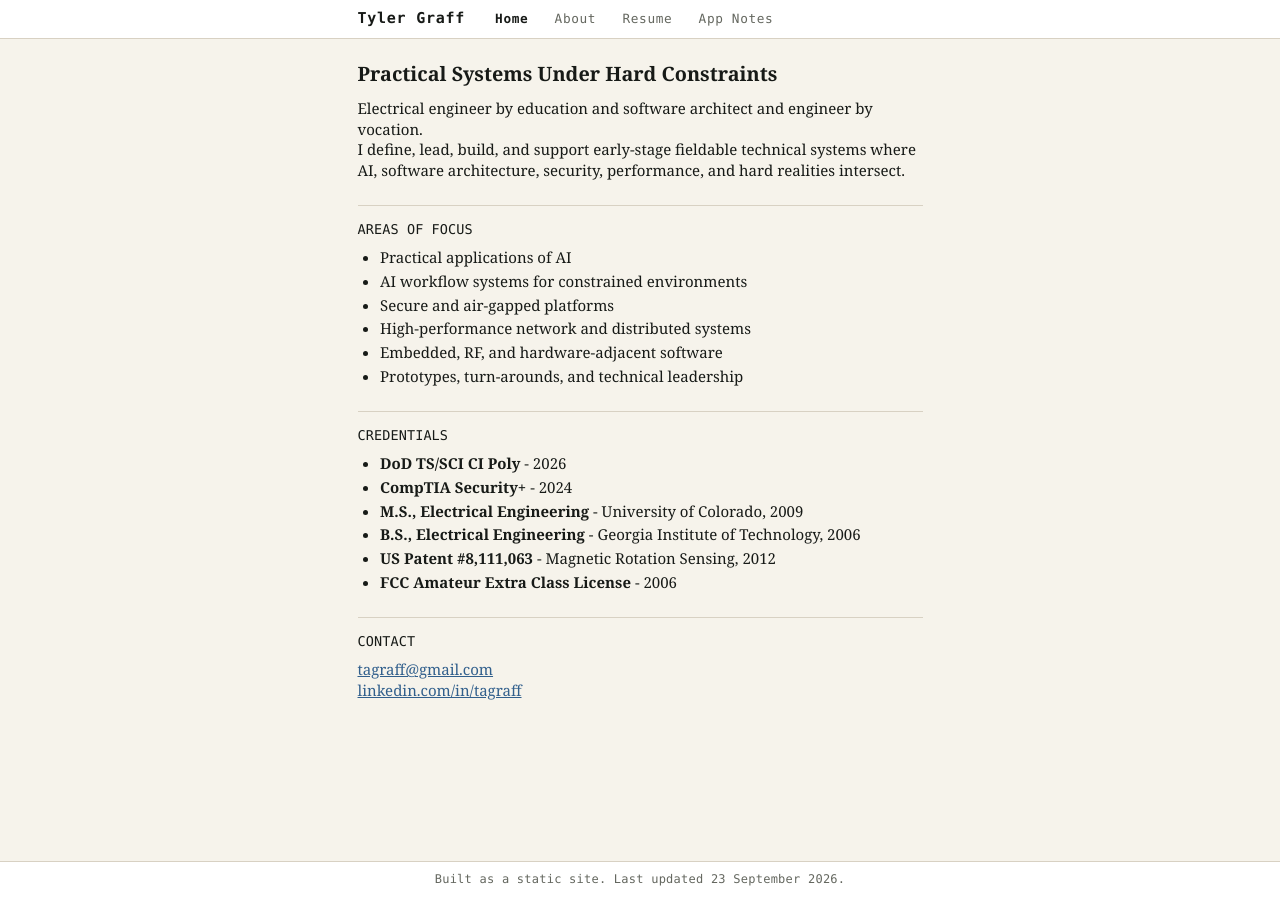
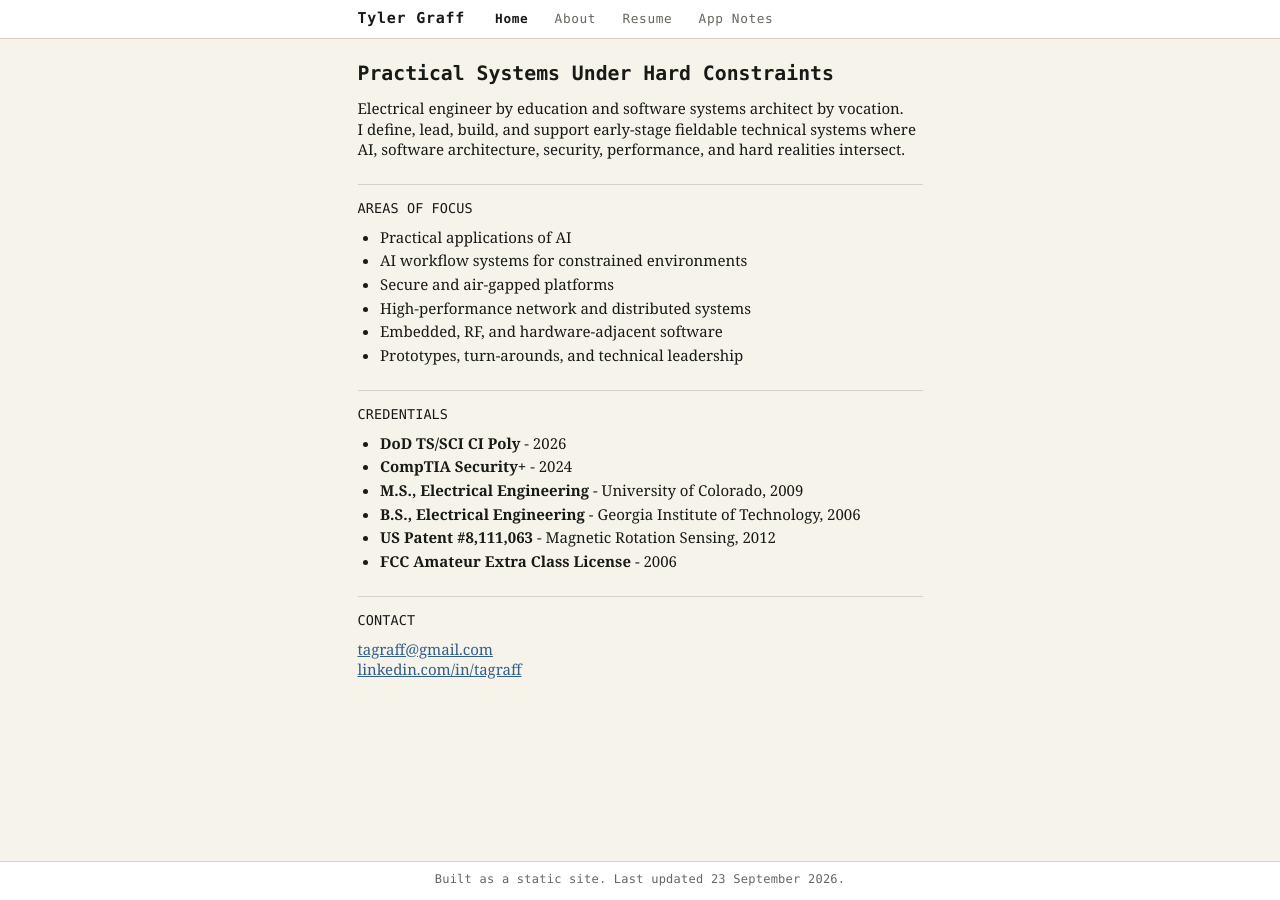
Before and after one commit to tylergraff/tylergraff.github.io, a Jekyll site: the page built from index.md, in a window 1280 px wide. Built offline with Jekyll 4.4.1, drawn with Linux system fonts in a browser that asks for light colours.

Commit message:
Use monospace for site tagline; tweak homepage wording

```diff
--- a/assets/css/main.css
+++ b/assets/css/main.css
@@ -270,6 +270,7 @@ p.intro-block {
 }
 
 .site-tagline {
+    font-family: var(--font-mono);
     font-size: 1.32rem;
     font-weight: 700;
     letter-spacing: 0;
--- a/index.md
+++ b/index.md
@@ -6,7 +6,7 @@ title: Home
 # Practical Systems Under Hard Constraints
 {: .site-tagline }
 
-Electrical engineer by education and software architect and engineer by vocation.
+Electrical engineer by education and software systems architect by vocation.
 I define, lead, build, and support early-stage fieldable technical systems where AI, software architecture, security, performance, and hard realities intersect.
 
 ## Areas of focus
```
